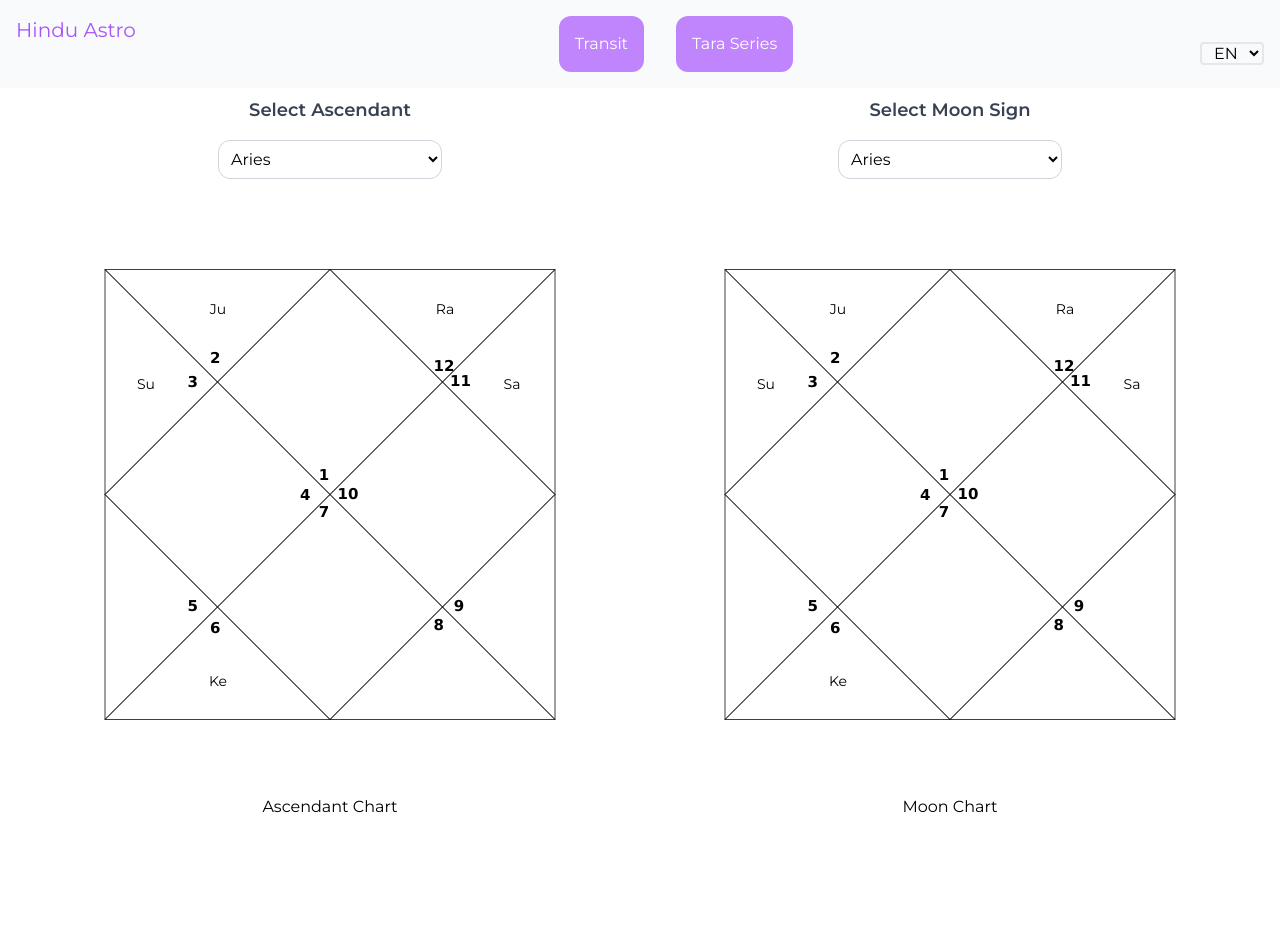
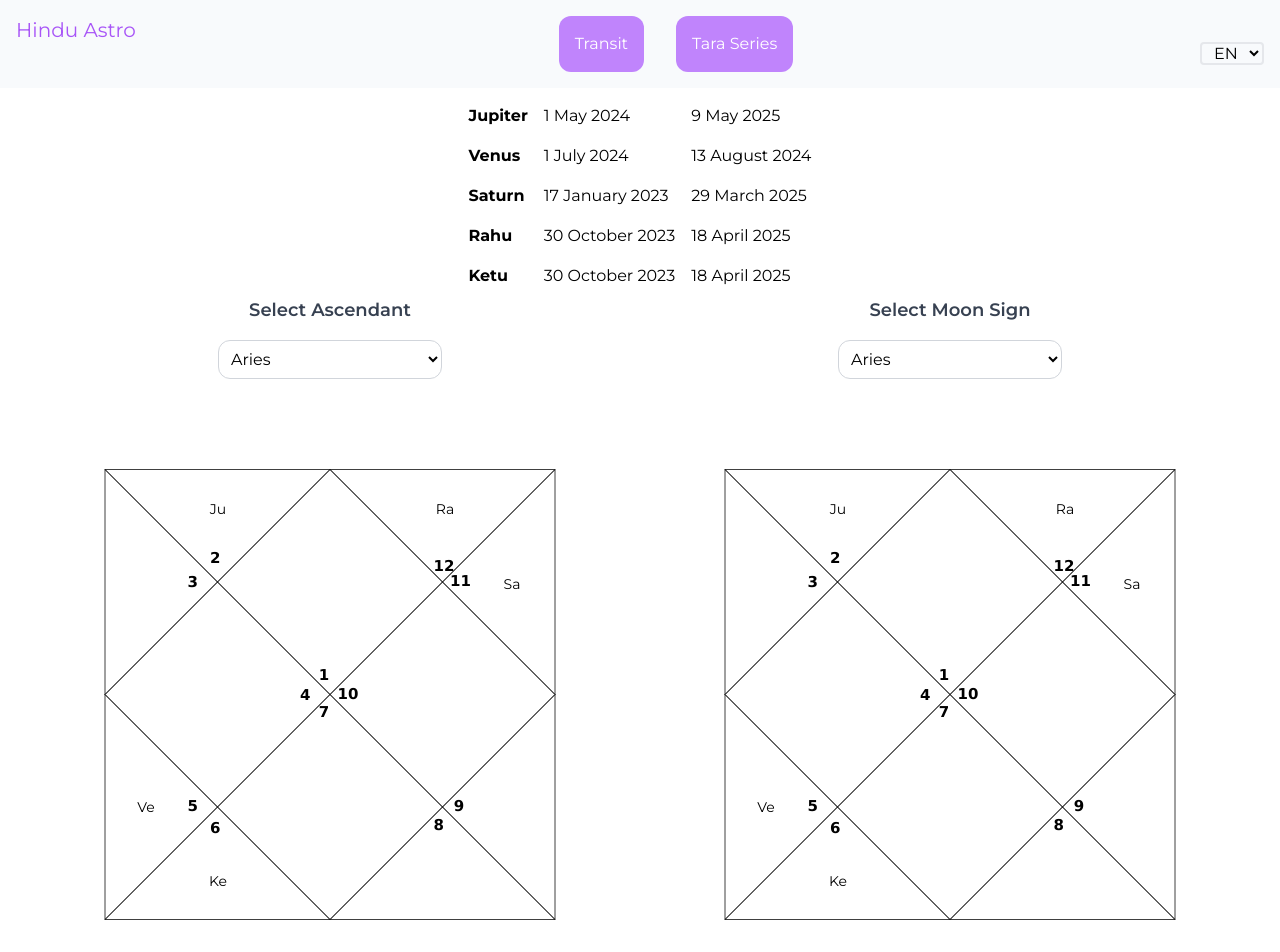
Before and after one commit to shubham43MP/tara-series, a Next.js app: page /en/transit in a window 1280 px wide. Shown: the top 952 px of the page. Before the commit the page ends 888 px from the top, so only its background shows below. Built offline with nearby package versions, Linux system fonts and the light colour scheme.

Commit message:
Added Gochar Table basic and Data Structure improvements (#5)
* added gochar table

* addminor changes

* removed unwanted code

```diff
--- a/src/app/[locale]/transit/page.tsx
+++ b/src/app/[locale]/transit/page.tsx
@@ -1,12 +1,13 @@
 'use client';
 import RashifalChart from '@/components/Chart/RashifalChart';
 import Dropdown from '@/components/Dropdown';
+import TransitTable from '@/components/TransitTable';
 import { transitBasedChakra, zodiacSign } from '@/constants/helper';
 import { useTranslations } from 'next-intl';
 import { usePathname, useRouter, useSearchParams } from 'next/navigation';
 import { useMemo, useState } from 'react';
 
-const Rashifal = () => {
+const ChartContainer = () => {
   const router = useRouter();
   const t = useTranslations();
   const pathname = usePathname();
@@ -19,15 +20,15 @@ const Rashifal = () => {
   const [selectedMoon, setSelectedMoon] = useState<number>(Number(moon));
 
   const handleChangeAscendant = (option: number) => {
+    const currentPath = pathname + `?asc=${option}&moon=${selectedMoon}`;
+    router.replace(currentPath, { scroll: false });
     setSelectedAscendant(option);
-    const currentPath = pathname + `?asc=${option}&moon=${selectedMoon}`;
-    router.replace(currentPath);
   };
 
   const handleChangeMoon = (option: number) => {
+    const currentPath = pathname + `?asc=${selectedAscendant}&moon=${option}`;
+    router.replace(currentPath, { scroll: false });
     setSelectedMoon(option);
-    const currentPath = pathname + `?asc=${selectedAscendant}&moon=${option}`;
-    router.replace(currentPath);
   };
 
   const handlePlanetPosition = (selectedValue: number) => {
@@ -46,10 +47,7 @@ const Rashifal = () => {
     () => handlePlanetPosition(selectedMoon),
     [selectedMoon]
   );
-
   return (
-    <div className="text-black  p-2 min-h-screen">
-      <div className="flex justify-center items-center flex-col">
     <div className="grid  lg:grid-cols-2 grid-cols-1  gap-5">
       <div className="flex flex-col gap-2 items-center ">
         <Dropdown
@@ -76,6 +74,15 @@ const Rashifal = () => {
         {t('chart.moon')}
       </div>
     </div>
+  );
+};
+
+const Rashifal = () => {
+  return (
+    <div className="text-black  p-2 min-h-screen">
+      <div className="flex justify-center items-center flex-col">
+        <TransitTable />
+        <ChartContainer />
       </div>
     </div>
   );
--- /dev/null
+++ b/src/components/TransitTable/index.tsx
@@ -0,0 +1,28 @@
+import React from 'react';
+import { formatDate } from '@/constants/helper';
+import { currentDetailedTransit } from '@/constants/knowledge-base';
+import { useTranslations } from 'next-intl';
+
+const TransitTable = () => {
+  const t = useTranslations();
+  return (
+    <table>
+      <tbody>
+        {Object.keys(currentDetailedTransit).map(item => {
+          const currentPlanet = currentDetailedTransit[item];
+          return (
+            <tr key={currentPlanet.entryDate}>
+              <td className="m-2 p-2">
+                <strong>{`${t(`nakshatraLord.${item}`)}`}</strong>
+              </td>
+              <td className="m-2 p-2">{`${formatDate(currentPlanet.entryDate)}`}</td>
+              <td className="m-2 p-2">{`${formatDate(currentPlanet.exitDate)}`}</td>
+            </tr>
+          );
+        })}
+      </tbody>
+    </table>
+  );
+};
+
+export default React.memo(TransitTable);
--- a/src/constants/helper.ts
+++ b/src/constants/helper.ts
@@ -1,3 +1,5 @@
+import { convertTransitData, currentDetailedTransit } from './knowledge-base';
+
 interface IRashiFalData {
   [key: number]: {
     id: number;
@@ -120,27 +122,16 @@ const rashifal1: IRashiFalData = {
   12: { id: 4, planets: ['ketu'] }
 };
 
-interface currentTransitData {
-  [key: string]: string[];
-}
-
-const currentTransit: currentTransitData = {
-  '2': ['jupiter'],
-  '11': ['saturn'],
-  '12': ['rahu'],
-  '6': ['ketu'],
-  '3': ['sun']
-};
-
 export const transitBasedChakra = (ascendant: number) => {
   let resultant: IRashiFalData = {};
   let zodiac = ascendant;
+  const currentCalculatedTransit = convertTransitData(currentDetailedTransit);
   for (let house = 1; house <= 12; house++) {
     resultant = {
       ...resultant,
       [house]: {
         id: zodiac,
-        planets: currentTransit[zodiac] || []
+        planets: currentCalculatedTransit[zodiac] || []
       }
     };
     if (zodiac === 12) {
@@ -164,6 +155,18 @@ const APP_ROUTES = {
   TARASERIES: '/tara-series'
 };
 
+/**
+ *
+ * convert the date format from "YYYY-MM-DD" to "D MMMM YYYY"
+ */
+const formatDate = (dateStr: string): string => {
+  const date = new Date(dateStr);
+  const day = date.getDate();
+  const month = date.toLocaleString('default', { month: 'long' });
+  const year = date.getFullYear();
+  return `${day} ${month} ${year}`;
+};
+
 export {
   nakshatraList,
   taraChakra,
@@ -172,5 +175,6 @@ export {
   rashifal1,
   zodiacSign,
   APP_ROUTES,
+  formatDate,
   transposeArray
 };
--- a/src/constants/knowledge-base.ts
+++ b/src/constants/knowledge-base.ts
@@ -31,3 +31,70 @@ export const planetStates = {
     exhaltation: 2
   }
 };
+
+export interface TransitDetails {
+  zodiac: number;
+  entryDate: string;
+  exitDate: string;
+}
+
+interface CurrentDetailedTransit {
+  [key: string]: TransitDetails;
+}
+
+interface CurrentTransitData {
+  [key: number]: string[];
+}
+
+export const currentDetailedTransit: CurrentDetailedTransit = {
+  jupiter: {
+    zodiac: 2,
+    entryDate: '2024-05-01',
+    exitDate: '2025-05-09'
+  },
+  venus: {
+    zodiac: 5,
+    entryDate: '2024-07-01',
+    exitDate: '2024-08-13'
+  },
+  saturn: {
+    zodiac: 11,
+    entryDate: '2023-01-17',
+    exitDate: '2025-03-29'
+  },
+  rahu: {
+    zodiac: 12,
+    entryDate: '2023-10-30',
+    exitDate: '2025-04-18'
+  },
+  ketu: {
+    zodiac: 6,
+    entryDate: '2023-10-30',
+    exitDate: '2025-04-18'
+  }
+};
+
+/**
+ * This function will retun mappable planets in this format
+  '2': ['jupiter'],
+  '11': ['saturn'],
+  '12': ['rahu'],
+  '6': ['ketu'],
+  '3': ['sun']
+ */
+
+export const convertTransitData = (
+  detailedTransit: CurrentDetailedTransit
+): CurrentTransitData => {
+  const transitData: CurrentTransitData = {};
+
+  for (const planet in detailedTransit) {
+    const { zodiac } = detailedTransit[planet];
+    if (!transitData[zodiac]) {
+      transitData[zodiac] = [];
+    }
+    transitData[zodiac].push(planet);
+  }
+
+  return transitData;
+};
```
Also changed, not shown: src/components/Header/index.tsx (+5 -2 lines). Lines whose indentation alone changed are shown as unchanged.
